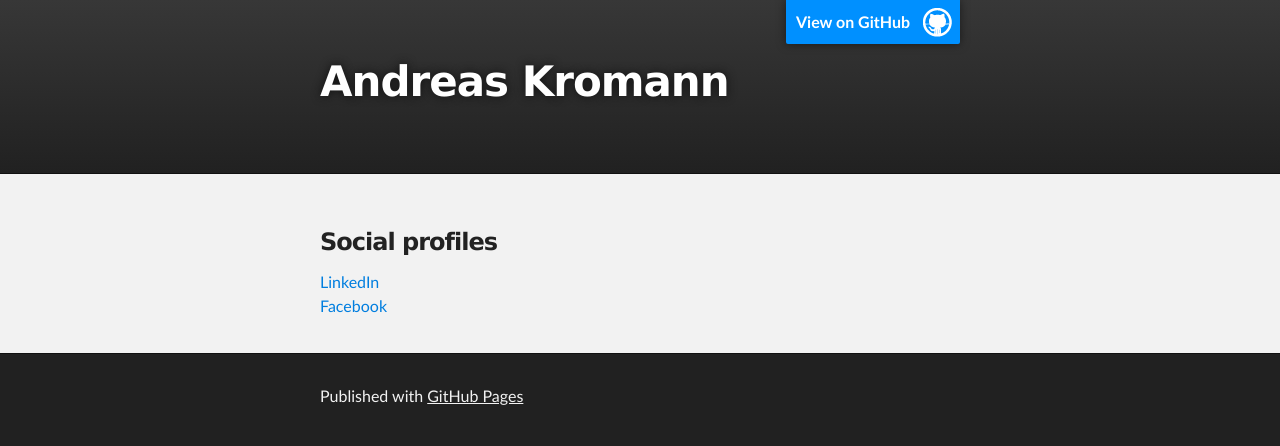
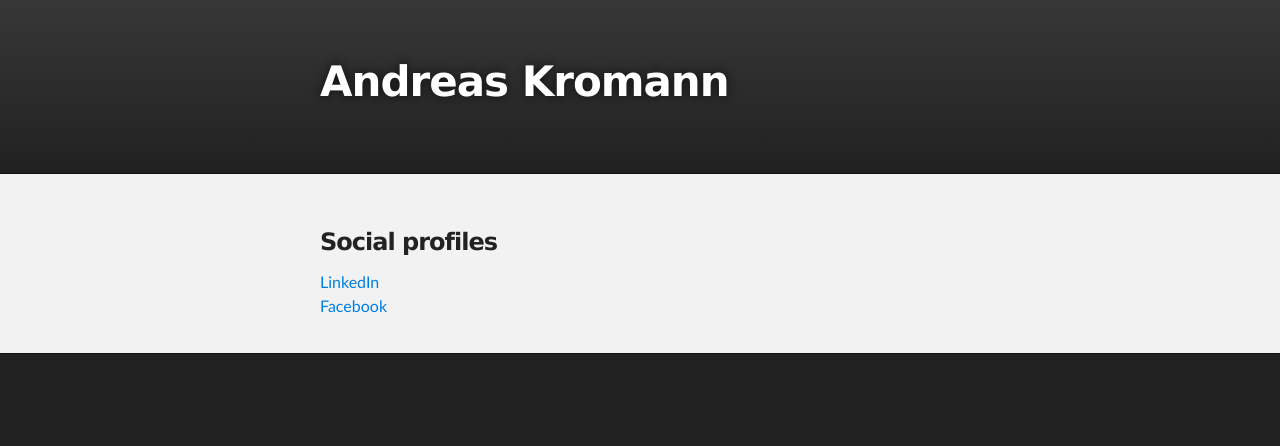
Before and after one commit to andreaskromann/andreaskromann.github.io, a plain HTML site: page index.html in a window 1280 px wide. Drawn offline with Linux system fonts and the light colour scheme.

Commit message:
Update index.html

```diff
--- a/index.html
+++ b/index.html
@@ -16,7 +16,6 @@
     <!-- HEADER -->
     <div id="header_wrap" class="outer">
         <header class="inner">
-          <a id="forkme_banner" href="https://github.com/andreaskromann">View on GitHub</a>
 
           <h1 id="project_title">Andreas Kromann</h1>
           <h2 id="project_tagline"></h2>
@@ -27,18 +26,18 @@
     <!-- MAIN CONTENT -->
     <div id="main_content_wrap" class="outer">
       <section id="main_content" class="inner">
-        <h3>
-<a id="social-profiles" class="anchor" href="#social-profiles" aria-hidden="true"><span class="octicon octicon-link"></span></a>Social profiles</h3>
-
-<p><a href="https://dk.linkedin.com/pub/andreas-kromann/11/442/875">LinkedIn</a><br>
-<a href="https://www.facebook.com/andreas.kromann">Facebook</a></p>
+        <h3><a id="social-profiles" class="anchor" href="#social-profiles" aria-hidden="true"><span class="octicon octicon-link"></span></a>Social profiles</h3>
+        <p>
+          <a href="https://dk.linkedin.com/pub/andreas-kromann/11/442/875">LinkedIn</a><br>
+          <a href="https://www.facebook.com/andreas.kromann">Facebook</a>
+        </p>
       </section>
     </div>
 
     <!-- FOOTER  -->
     <div id="footer_wrap" class="outer">
       <footer class="inner">
-        <p>Published with <a href="https://pages.github.com">GitHub Pages</a></p>
+        <p></p>
       </footer>
     </div>
 
```
